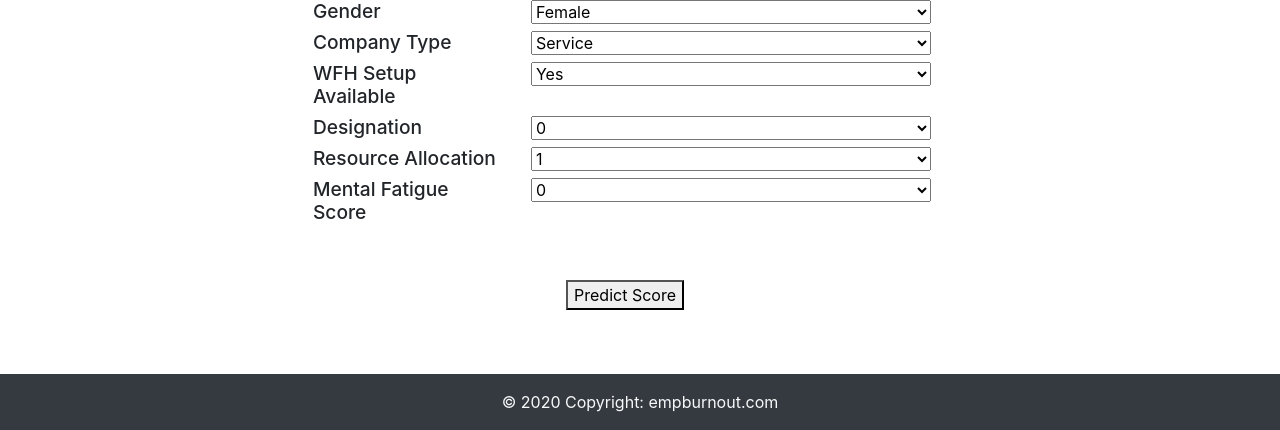
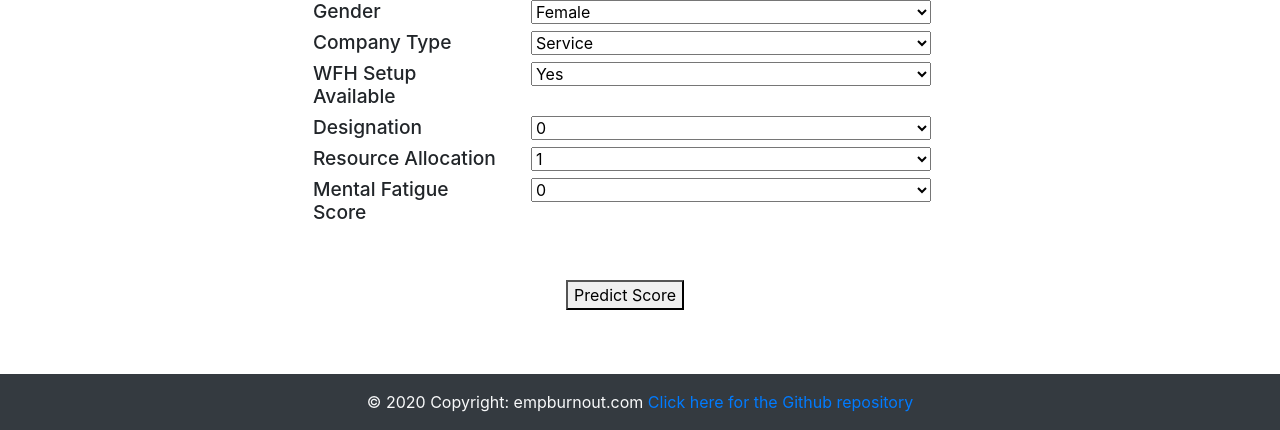
Before and after one commit to kasimsheikh123/empburnout, a Flask app: page / in a window 1280 px wide. Shown: the part 1259-1689 px from the top of the page. Run offline with Flask 2, Linux system fonts and the light colour scheme; parts of the project's set-up code (start-up, migrations or seed data) failed here and were passed over.

Commit message:
Update index.html

```diff
--- a/templates/index.html
+++ b/templates/index.html
@@ -178,6 +178,7 @@ In the range of [0.0, 10.0] where 0.0 means no fatigue and 10.0 means completely
 
   <div class="footer-copyright text-center py-3 bg-dark text-light"> &copy; 2020 Copyright:
     <a >empburnout.com</a>
+      <a href="https://github.com/kasimsheikh123/empburnout">Click here for the Github repository</a>
   </div>
 
 
```
